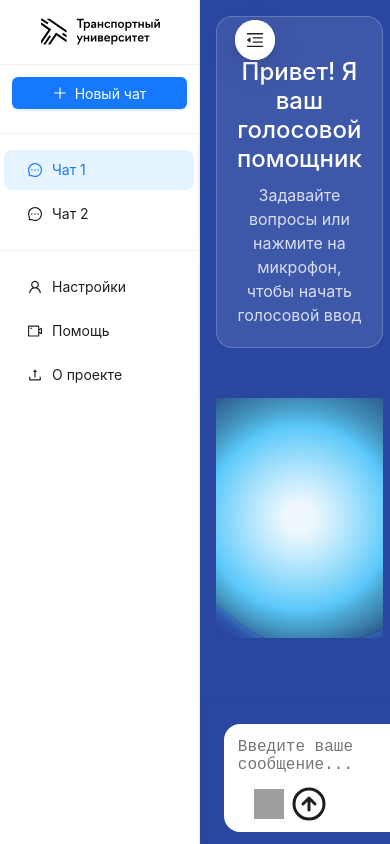
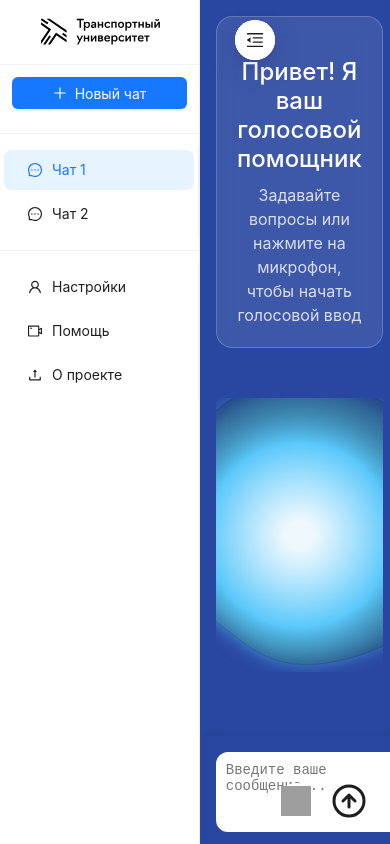
Before and after one commit to Welesleyofficial7/AIBOTFRONT, a React (Create React App) app: page / in a window 390 px wide. Built offline with nearby package versions, Linux system fonts and the light colour scheme; grey boxes are pictures that could not be loaded.

Commit message:
adaptiveness improvement

```diff
--- a/src/components/Chat/Chat.module.css
+++ b/src/components/Chat/Chat.module.css
@@ -124,14 +124,14 @@
 /* Обновляем позиционирование inputBar */
 .inputBar {
     position: relative;
-    padding: 8px 16px;
-    padding-top: 20px;
+    padding: clamp(8px, 2vw, 16px); /* Адаптивные отступы */
+    padding-top: clamp(16px, 4vw, 20px);
     background-color: #2946a0;
     box-shadow: 0 -2px 10px rgba(0, 0, 0, 0.05);
     transition: all 0.3s ease;
     overflow: hidden;
-    margin-top: 10px;
-    margin-left: 2vw;
+    margin-top: clamp(8px, 2vw, 12px);
+    margin-left: clamp(1vw, 2vw, 3vw);
 }
 
 @keyframes fadeIn {
@@ -150,12 +150,12 @@
 
 /* Стиль для высокого поля ввода */
 .customInput {
-    width: 90%; /* Теперь занимает всю ширину */
-    height: 80px;
-    padding: 12px 60px 12px 12px; /* Добавляем отступ справа для кнопок */
-    font-size: 16px;
+    width: clamp(100px, 90%, 90%); /* Теперь занимает всю ширину */
+    height: clamp(60px, 15vw, 80px); /* Адаптивная высота */
+    padding: clamp(8px, 2vw, 12px) clamp(50px, 12vw, 60px) clamp(8px, 2vw, 12px) clamp(8px, 2vw, 12px);
+    font-size: clamp(14px, 3.5vw, 16px); /* Адаптивный размер шрифта */
     border: 2px solid #ffffff;
-    border-radius: 16px;
+    border-radius: clamp(12px, 3vw, 16px); /* Адаптивный радиус скругления */
     background-color: #ffffff;
     resize: none;
     transition: all 0.3s ease;
@@ -177,10 +177,10 @@
 /* Стиль для кнопки "Отправить" */
 .sendButton {
     position: absolute;
-    right: 70px;
-    bottom: 20px;
-    width: 40px;
-    height: 40px;
+    right: clamp(32px, 7.5vw, 80px);
+    bottom: 25px;
+    width: clamp(36px, 8vw, 40px); /* Адаптивный размер */
+    height: clamp(36px, 8vw, 40px);
     border-radius: 50%;
     background-color: white;
     border: none;
@@ -193,10 +193,11 @@
 
 .voiceButton {
     position: absolute;
-    right: 110px; /* Смещаем левее кнопки отправки */
-    bottom: 20px;
-    width: 40px;
-    height: 40px;
+    right: clamp(85px, 13vw, 125px); /* Смещаем левее кнопки отправки */
+    z-index: 1;
+    bottom: 25px;
+    width: clamp(36px, 8vw, 40px);
+    height: clamp(36px, 8vw, 40px);
     border-radius: 50%;
     background-color: white;
     border: none;
--- a/src/components/SideBar/SideBar.tsx
+++ b/src/components/SideBar/SideBar.tsx
@@ -9,6 +9,7 @@ import {
 } from '@ant-design/icons';
 import styles from './SideBar.module.css';
 import logo from '../../assets/logo.svg';
+import logo_cut from '../../assets/logo_cut.svg';
 
 const { Sider } = Layout;
 
@@ -49,7 +50,7 @@ const SideBar: React.FC<SideBarProps> = ({ collapsed }) => {
         <Sider trigger={null} collapsible collapsed={collapsed} theme='light' className={styles.sidebar}>
             <div className={styles.header}>
                 <div className={styles.logo}>
-                    <img src={logo} alt="Logo" className={styles.logoImage} />
+                    <img src={!collapsed? logo: logo_cut} alt="Logo" className={styles.logoImage} />
                 </div>
             </div>
 
```
